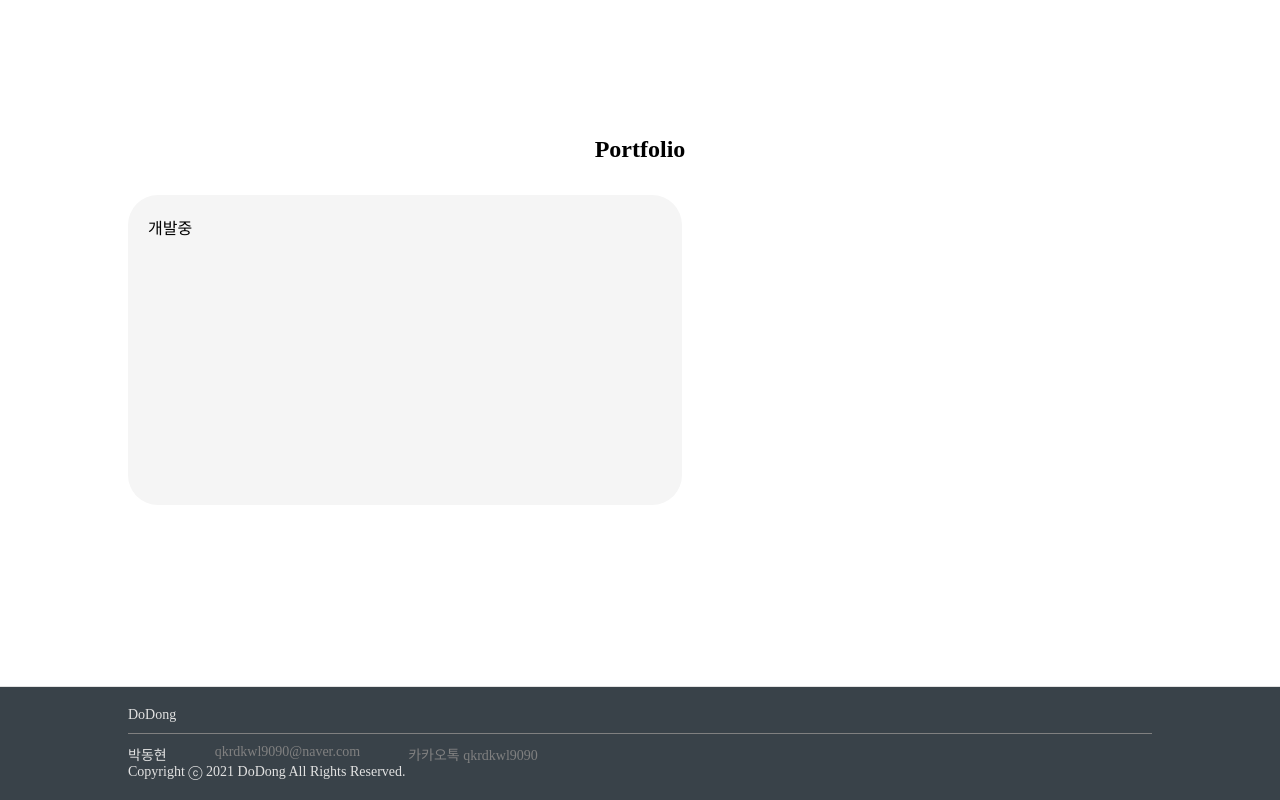
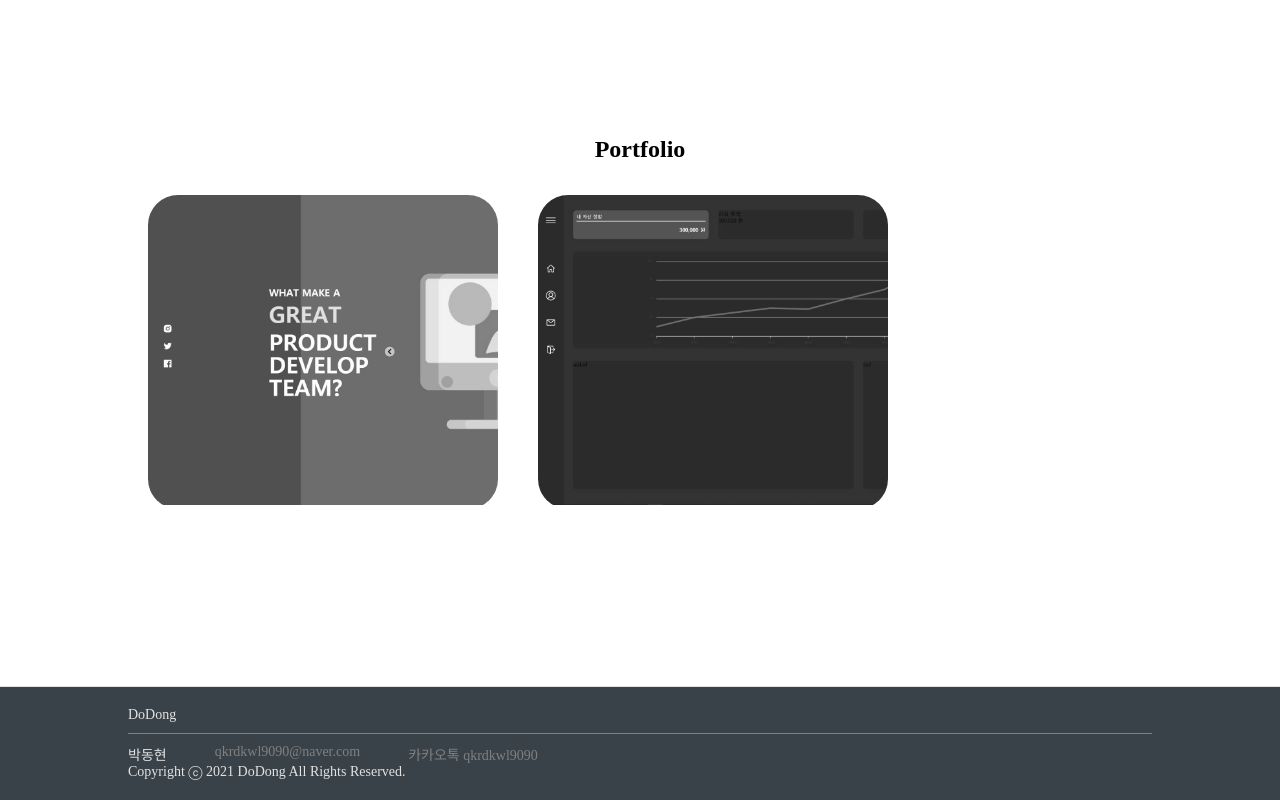
Before and after one commit to qkrdkwl9090/dodong_web, a React (Create React App) app: page / in a window 1280 px wide. Shown: the part 1285-2085 px from the top of the page. Built offline with nearby package versions, Linux system fonts and the light colour scheme.

Commit message:
홈페이지 포폴 카드 수정

```diff
--- a/src/Pages/Home.js
+++ b/src/Pages/Home.js
@@ -5,6 +5,8 @@ import Front from '../images/front.svg';
 import Back from '../images/back.svg';
 import Kit from '../images/kit.svg';
 import Phone from '../images/phone.svg';
+import pot2 from '../images/pot2.JPG';
+import pot1 from '../images/pot1.JPG';
 
 function Home(){
     return (
@@ -46,13 +48,22 @@ function Home(){
             <section className="potContent">
                 <h1>Portfolio</h1>
                 <div className="potInfo">
-                    <a href="http://dodong.blog:8080" target="_blank"><div className="potCard">
-                        <p>개발중</p>
-                    </div></a>
+                    <div className="potCard">
+                        <a href="http://dodong.blog:8081" target="_blank">
+                            <div className="center">
+                            <img src={pot2} alt="pot2"></img></div>
+                        </a>
+                    </div>
+                    <div className="potCard">
+                        <a href="http://dodong.blog:8080" target="_blank">
+                            <div className="center">
+                            <img src={pot1} alt="pot1"></img></div>
+                        </a>
+
+                        <div className="tag">개발중</div>
+                    </div>
+
                 </div>
-
-
-
             </section>
         </div>
     )
--- a/src/Scss/Home.scss
+++ b/src/Scss/Home.scss
@@ -7,6 +7,14 @@
             color:white;
             padding:90px 0px 90px 20px;
             width: 100%;
+            font-size: 20px;
+        }
+        .text:after{
+            content:'안녕하세요\A프론트엔드 개발자 박동현입니다\A항상 새로운 기술에\A적극적으로 도전합니다.';
+            color:white;
+            white-space: pre;
+            // animation: write 10s linear;
+            // animation-fill-mode:forwards;
         }
         img.homeLogo{
             display:none;
@@ -24,14 +32,20 @@
         }
     }
     .content section.potContent{
-        height:auto;
         width:100%;
         .potInfo{
             padding:5%;
+            display: block;
             .potCard{
-                margin: 0 auto;
+                margin: 10px auto;
                 width:90%;
                 height:200px;
+                overflow: hidden;
+                img{
+                    width:100%;
+                    height:200px;
+
+                }
                 &:focus{
                     background-color: grey;
                 }
@@ -338,11 +352,11 @@
     .potContent{
         height:400px;
         padding:150px 0;
-
         border-bottom: 1px solid #e2e2e2;
         position: relative;
         background:#fff;
         text-align: center;
+
         width: 100%;
         h1{
             font-size: 24px;
@@ -350,24 +364,44 @@
         }
         .potInfo{
             padding: 0 10%;
+            display:flex;
             .potCard{
-                height:310px;
-                width:554px;
-                margin-bottom:1rem;
-                border:0;
+                margin: 0 20px;
+                border-radius: 20px;
+                max-width:350px;
+                overflow: hidden;
+                position: relative;
                 border-radius: 30px;
-                background-color: whitesmoke;
-                position: relative;
-                p{
+                img{
+                    margin-right:50%;
+                    height:310px;
+                    filter:gray;
+                    -webkit-filter: grayscale(100%);
+                    &:hover{
+                        filter:none;
+                        -webkit-filter: grayscale(0%);
+                    }
+                }
+                .tag{
                     position: absolute;
-                    left:20px;
-                    top:20px;
+                    bottom:10;
+                    left:10;
+                    z-index: 999;
+                    background-color: grey;
+                    height:50px;
+                    display: none;
+                    &:hover{
+                        display: block;
+                        width:100%;
+                        height:100px;
+                    }
                 }
                 &:hover{
-
-                   background-color: grey;
+                    max-width:700px;
                 }
             }
+
         }
+
     }
 }
```
Also changed, not shown: src/images/pot1.JPG (added), src/images/pot2.JPG (added).
